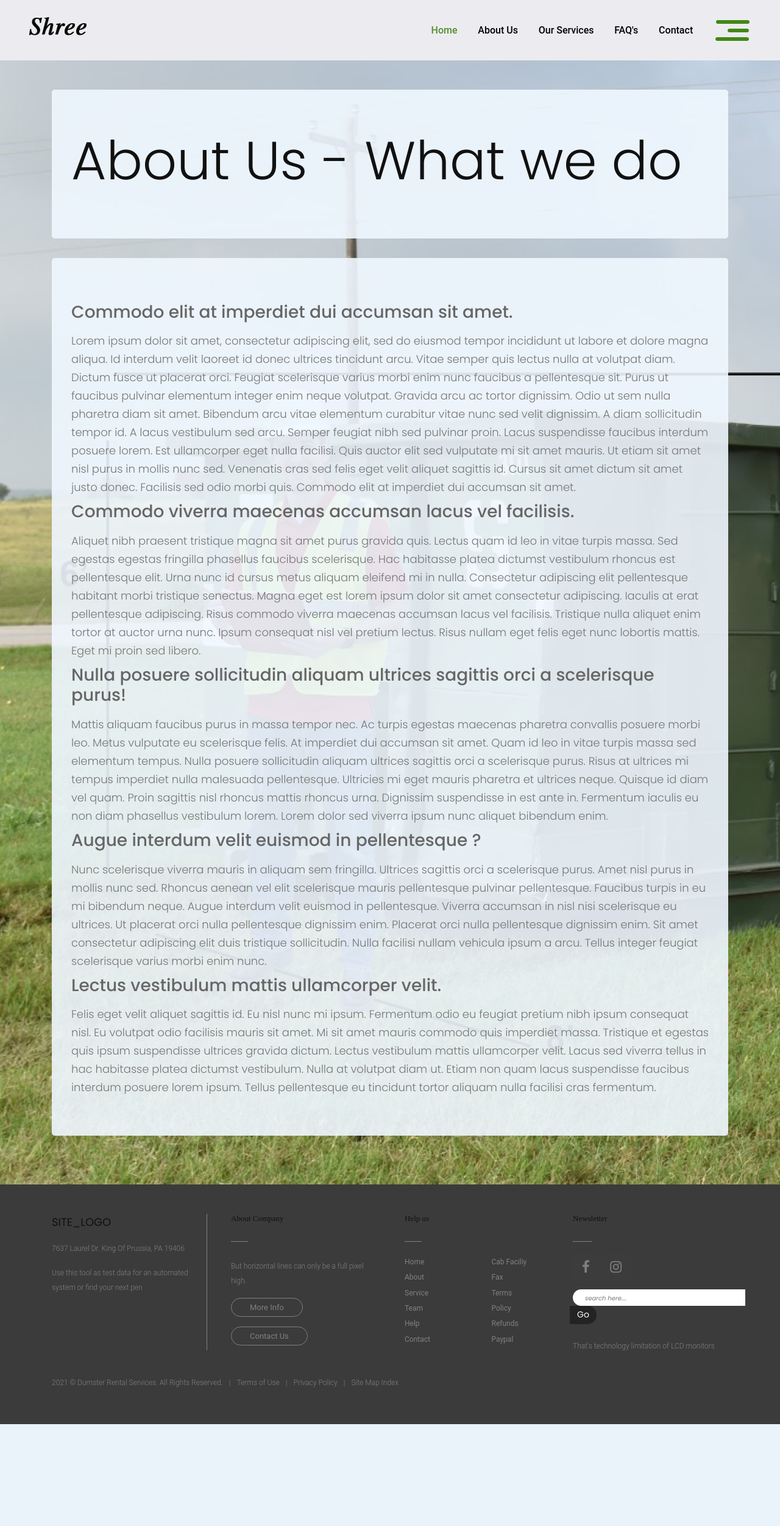
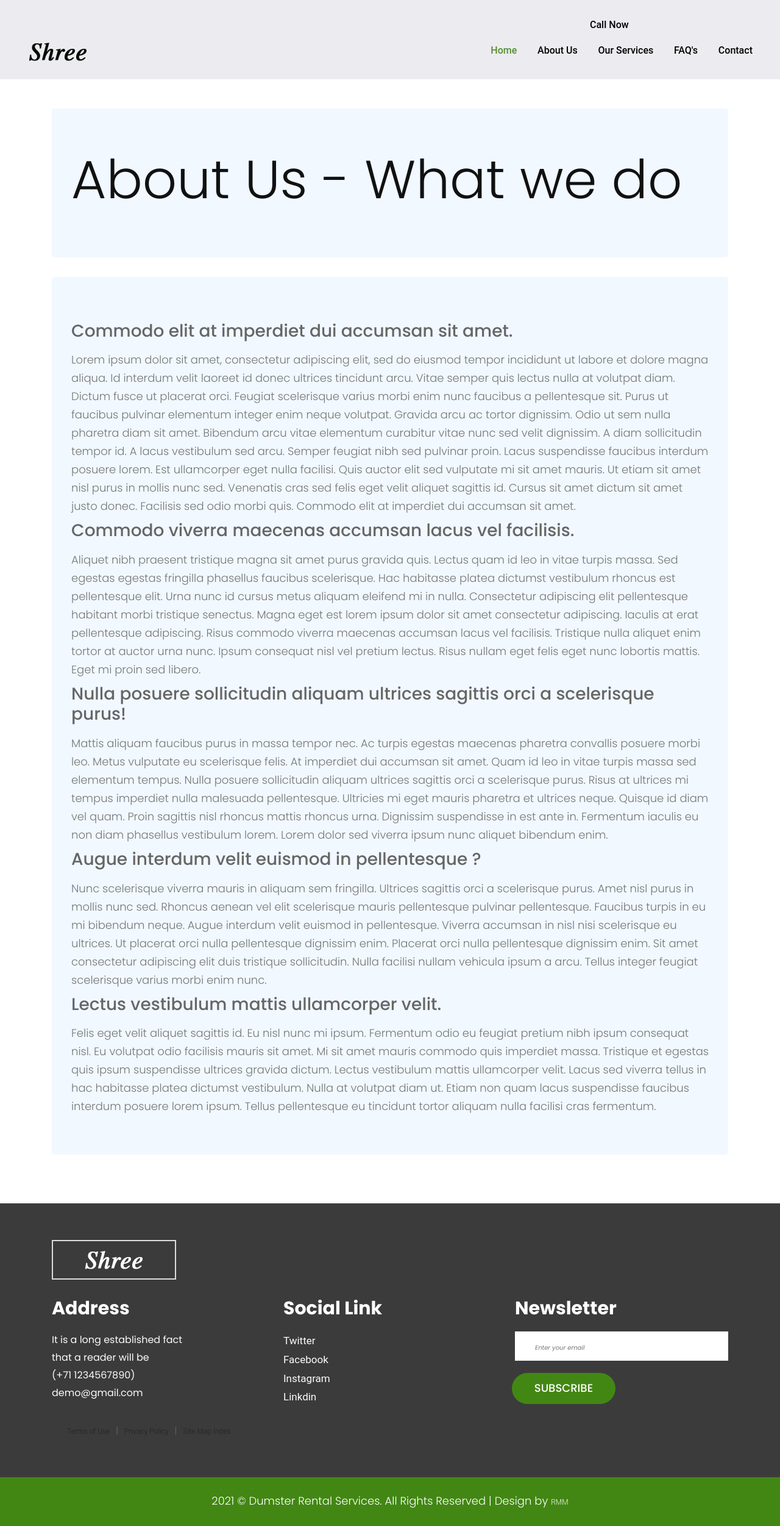
Before and after one commit to mmrubayet/dumpsterRentalSite, a Django app: page /about/ in a window 1280 px wide. Shown: the whole page at 61% size. Before the commit the page ends 2335 px from the top, so only its background shows below. Run offline with Django 3.2, Linux system fonts and the light colour scheme; some libraries are stand-ins or nearby versions.

Commit message:
new footer added

```diff
--- a/templates/base.html
+++ b/templates/base.html
@@ -58,18 +58,41 @@
     <div class="header-top">
       <div class="header">
         <div class="container-fluid">
+
           <div class="row">
+
+            <div class="col-xl-10 col-lg-8 col-md-8 col-sm-9">
+              <div class="menu-area">
+                <!-- <div class="limit-box"> -->
+                  <nav class="main-menu ">
+                    <ul class="menu-area-main">
+
+                      <li> <a href="{% url 'contact' %}">Call Now </a> </li>
+
+                      <!-- <li> <a href="#"><img src="icon/icon_b.png" alt="#" /></a></li> -->
+                    </ul>
+                  </nav>
+                <!-- </div> -->
+              </div>
+            </div>
+
+
+          </div>
+
+
+          <div class="row">
+
             <div class="col-xl-2 col-lg-4 col-md-4 col-sm-3 col logo_section">
               <div class="full">
                 <div class="center-desk">
                   <div class="logo">
-                    <a href="index.html"><img src="{% static 'images/logo.png' %}" alt="#" /></a>
+                    <a href="{% url 'index' %}"><img src="{% static 'images/logo.png' %}" alt="#" /></a>
                   </div>
                 </div>
               </div>
             </div>
+
             <div class="col-xl-10 col-lg-8 col-md-8 col-sm-9">
-
               <div class="menu-area">
                 <div class="limit-box">
                   <nav class="main-menu ">
@@ -80,7 +103,7 @@
                       <li> <a href="{% url 'faqs' %}">FAQ's</a> </li>
                       <li> <a href="{% url 'contact' %}">Contact</a> </li>
 
-                      <li> <a href="#"><img src="icon/icon_b.png" alt="#" /></a></li>
+                      <!-- <li> <a href="#"><img src="icon/icon_b.png" alt="#" /></a></li> -->
                     </ul>
                   </nav>
                 </div>
@@ -98,23 +121,106 @@
 
   </header>
 
-  <content style="background: url({% static 'image/dumpster.jpg' %}) no-repeat; background-size: cover; min-height:480px;" class="page-holder bg-cover img-fluid mx-auto d-block">
-
-    {% block content %}
-    {% endblock content %}
-
-  </content>
 
 
+  {% block content %}
+  {% endblock content %}
 
-  <footer class="footer sticky-bottom container-fluid bg-grey py-5 ">
+
+  <!-- New footer -->
+
+  <!--  footer -->
+  <footr>
+    <div class="footer ">
+      <div class="container">
+        <div class="row">
+          <div class="col-md-12">
+            <a href="#" class="logo_footer"> <img src="{% static 'images/logo2.png' %}" alt="#" /></a>
+          </div>
+          <div class="col-xl-12 col-lg-12 col-md-12 col-sm-12 ">
+            <div class="row">
+              <div class="col-xl-4 col-lg-4 col-md-6 col-sm-6 ">
+                <div class="address">
+                  <h3>Address </h3>
+                  <ul class="loca">
+                    <li>
+                      <a href="#"></a>It is a long established fact
+                      <br>that a reader will be
+                    </li>
+                    <li>
+                      <a href="#"></a>(+71 1234567890)
+                    </li>
+                    <li>
+                      <a href="#"></a>demo@gmail.com
+                    </li>
+                  </ul>
+                </div>
+              </div>
+              <div class="col-lg-4 col-md-6 col-sm-6">
+                <div class="address">
+                  <h3>Social Link</h3>
+                  <ul class="Menu_footer">
+                    <li class="active"> <a href="#">Twitter</a> </li>
+                    <li><a href="#">Facebook</a> </li>
+                    <li><a href="#">Instagram</a> </li>
+                    <li><a href="#">Linkdin</a> </li>
+                  </ul>
+                </div>
+              </div>
+
+
+              <div class="col-lg-4 col-md-6 col-sm-6 ">
+                <div class="address">
+                  <h3>Newsletter</h3>
+                  <form class="news">
+                    <input class="newslatter" placeholder="Enter your email" type="text" name=" Enter your email">
+                    <button class="submit">Subscribe</button>
+                  </form>
+                </div>
+              </div>
+            </div>
+          </div>
+
+        </div>
+
+        <div class="container">
+          <ul class="nav foo-mar-t-20">
+            <li class="foo-mar-20">
+              <p><a href="/terms_of_use">Terms of Use</a></p>
+            </li>
+            <p>|</p>
+            <li class="foo-mar-20">
+              <p><a href="/privacy_policy">Privacy Policy</a></p>
+            </li>
+            <p>|</p>
+            <li class="foo-mar-20">
+              <p><a href="/sitemap_index.xml">Site Map Index</a></p>
+            </li>
+          </ul>
+        </div>
+
+      </div>
+      <div class="copyright">
+
+
+        <div class="container">
+          <p>2021 &copy; Dumster Rental Services. All Rights Reserved | Design by <a href="https://www.rubabyetmahmud.com/">RMM</a></p>
+        </div>
+      </div>
+    </div>
+  </footr>
+  <!-- end footer -->
+
+  <!-- New footer ends -->
+
+  <!-- <footer class="footer sticky-bottom container-fluid bg-grey py-5 ">
     <div class="container">
       <div class="row">
         <div class="col-md-6">
           <div class="row">
             <div class="col-md-6 ">
               <div class="logo-part">
-                <!-- <img src="https://i.ibb.co/sHZz13b/logo.png" class="w-50 logo-footer"> -->
+                <img src="https://i.ibb.co/sHZz13b/logo.png" class="w-50 logo-footer">
                 <h3>SITE_LOGO</h3>
                 <p>7637 Laurel Dr. King Of Prussia, PA 19406</p>
                 <p>Use this tool as test data for an automated system or find your next pen</p>
@@ -171,30 +277,14 @@
         </div>
       </div>
     </div>
-    <!-- footer copyright -->
+    footer copyright
     <div class="container">
 
-      <ul class="nav foo-mar-t-20">
-        <li>
-          <p class="foo-mar-r-10">2021 &copy; Dumster Rental Services. All Rights Reserved.</p>
-        </li>
-        <p>|</p>
-        <li class="foo-mar-20">
-          <p><a href="/terms_of_use">Terms of Use</a></p>
-        </li>
-        <p>|</p>
-        <li class="foo-mar-20">
-          <p><a href="/privacy_policy">Privacy Policy</a></p>
-        </li>
-        <p>|</p>
-        <li class="foo-mar-20">
-          <p><a href="/sitemap_index.xml">Site Map Index</a></p>
-        </li>
-      </ul>
+
 
     </div>
-    <!-- footer copyright ends -->
-  </footer>
+    footer copyright ends
+  </footer> -->
 
   <!-- Optional JavaScript; choose one of the two! -->
 
@@ -212,6 +302,21 @@
   <script src="https://cdn.jsdelivr.net/npm/popper.js@1.16.1/dist/umd/popper.min.js" integrity="sha384-9/reFTGAW83EW2RDu2S0VKaIzap3H66lZH81PoYlFhbGU+6BZp6G7niu735Sk7lN" crossorigin="anonymous"></script>
   <script src="https://cdn.jsdelivr.net/npm/bootstrap@4.6.0/dist/js/bootstrap.min.js" integrity="sha384-+YQ4JLhjyBLPDQt//I+STsc9iw4uQqACwlvpslubQzn4u2UU2UFM80nGisd026JF" crossorigin="anonymous"></script>
 
+  <!-- New JS files -->
+
+  <!-- Javascript files-->
+          <script src="{% static 'js/jquery.min.js' %}"></script>
+          <script src="{% static 'js/popper.min.js' %}"></script>
+          <script src="{% static 'js/bootstrap.bundle.min.js' %}"></script>
+          <script src="{% static 'js/jquery-3.0.0.min.js' %}"></script>
+          <script src="{% static 'js/plugin.js' %}"></script>
+          <!-- sidebar -->
+          <script src="{% static 'js/jquery.mCustomScrollbar.concat.min.js' %}"></script>
+          <script src="{% static 'js/custom.js' %}"></script>
+          <script src="https:cdnjs.cloudflare.com/ajax/libs/fancybox/2.1.5/jquery.fancybox.min.js"></script>
+
+  <!-- New JS files ends -->
+
 
 
 </body>
```
